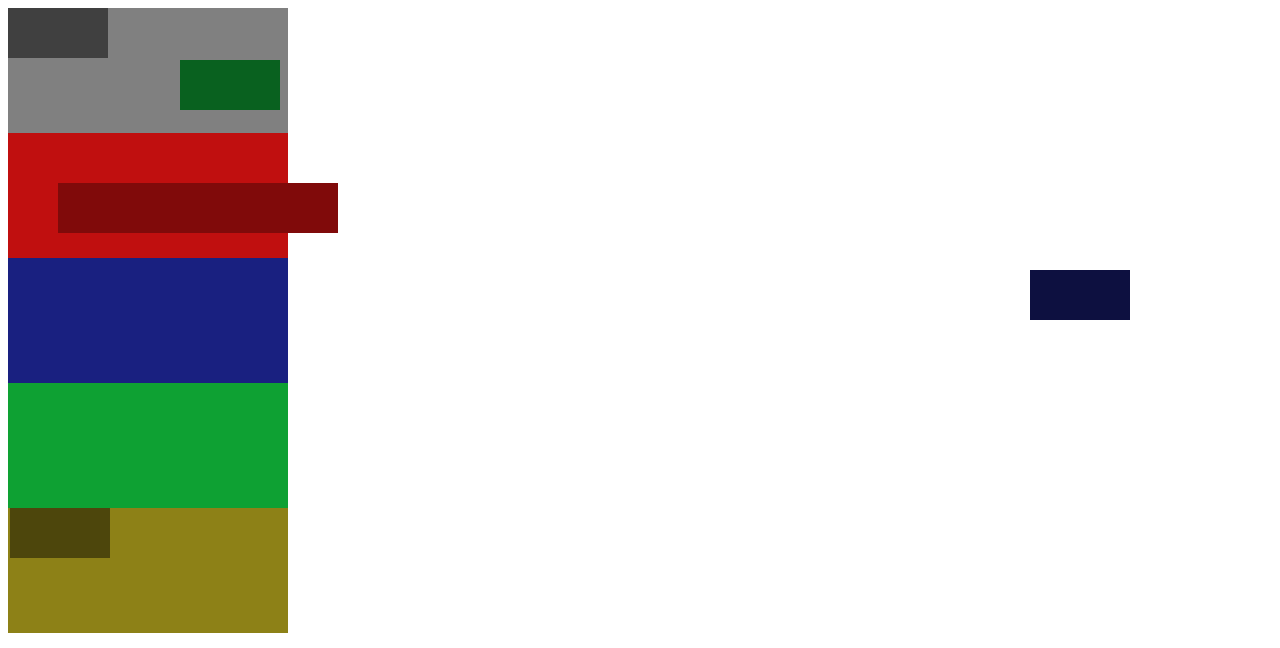
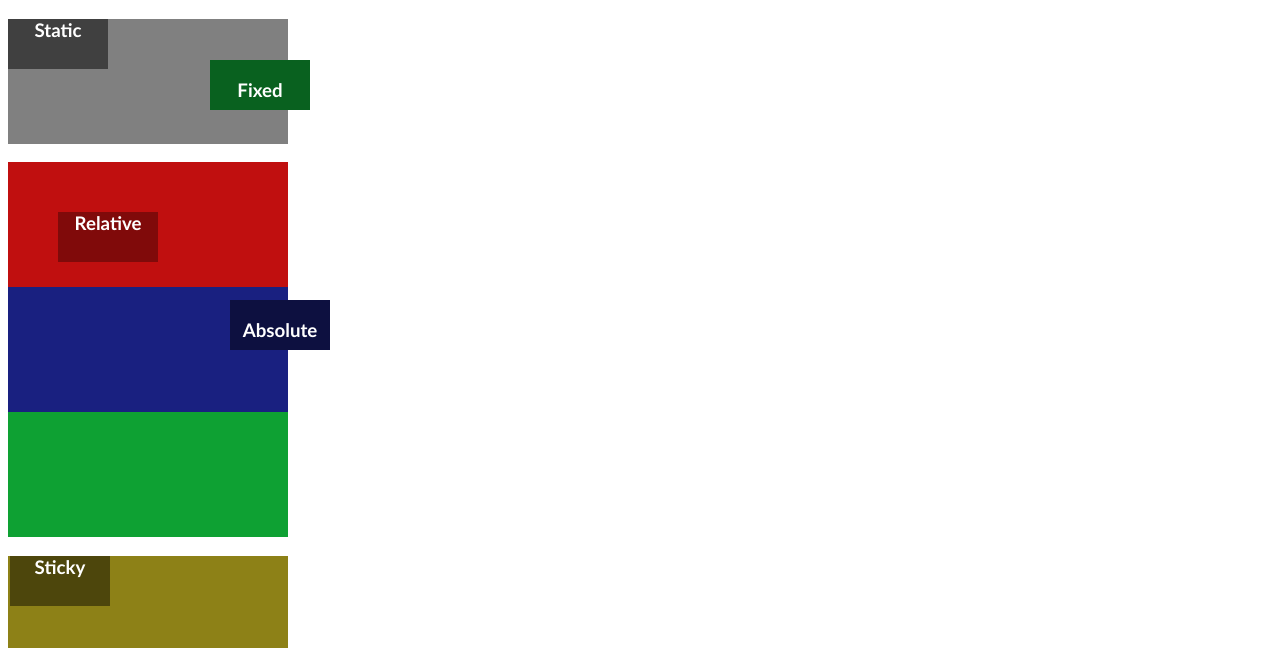
Before and after one commit to ivandiaz94ing/css-position, a plain HTML site: page index.html in a window 1280 px wide. Shown: the top 648 px of the page. Drawn offline with Linux system fonts and the light colour scheme.

Commit message:
mejorando el diseño

```diff
--- a/index.html
+++ b/index.html
@@ -10,26 +10,31 @@
 
     <div class="static">
         <div class="divHijoStatic">
+            <h3>Static</h3>
         </div>
     </div>
 
     <div class="relative">
         <div class="divHijoRelative">
+            <h3>Relative</h3>
         </div>
     </div>
 
     <div class="absolute">
         <div class="divHijoAbsolute">
+            <h3>Absolute</h3>
         </div>
     </div>
 
     <div class="fixed">
         <div class="divHijcFixed">
+            <h3>Fixed</h3>
         </div>
     </div>
 
     <div class="sticky">
         <div class="divHijoSticky">
+            <h3>Sticky</h3>
         </div>
     </div>
     <h1>Aprendiendo sobre el posicionamiento de elementos </h1>
--- a/position.css
+++ b/position.css
@@ -31,7 +31,7 @@
 .divHijoRelative{
         position: relative;
         background-color: #800A0A;
-        width: var(--largoHijo)+100px;
+        width: var(--largoHijo);
         height: var(--altoHijo);
         top: 50px;
         left: 50px;
@@ -50,8 +50,8 @@
     background-color: #0D1040   ;
     width: var(--largoHijo);
     height: var(--altoHijo);
-    top: 270px;
-    right: 150px;
+    top: 300px;
+    right: 950px;
 }
 
 
@@ -69,7 +69,7 @@
     width: var(--largoHijo);
     height: var(--altoHijo);
     top: 60px;
-    left: 180px;
+    left: 210px;
     z-index: 0;
 }
 
@@ -90,7 +90,8 @@
 
 }
 
-.fa-brands{
+h3{
+    font-family: 'Gill Sans', 'Gill Sans MT', Calibri, 'Trebuchet MS', sans-serif;
     color: white;
-    font-size: 50px;
+    text-align: center;
 }
```
